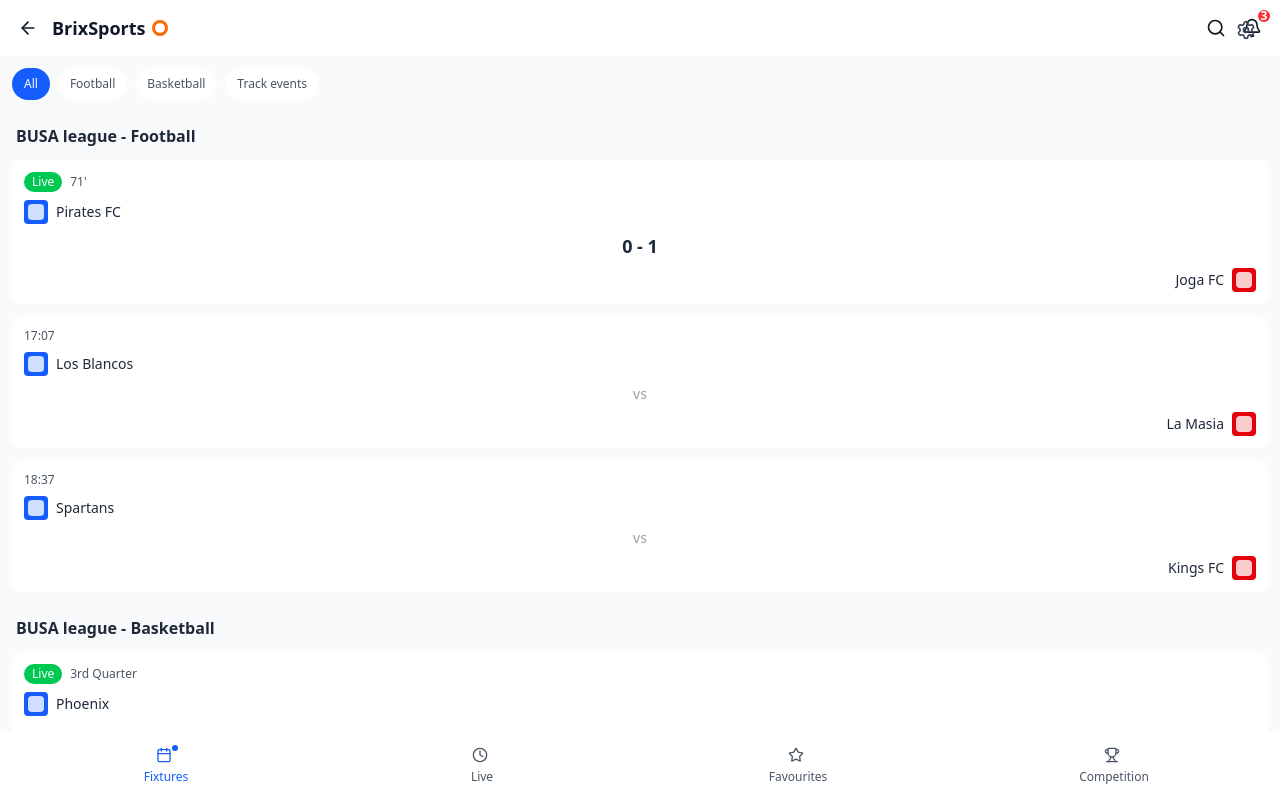
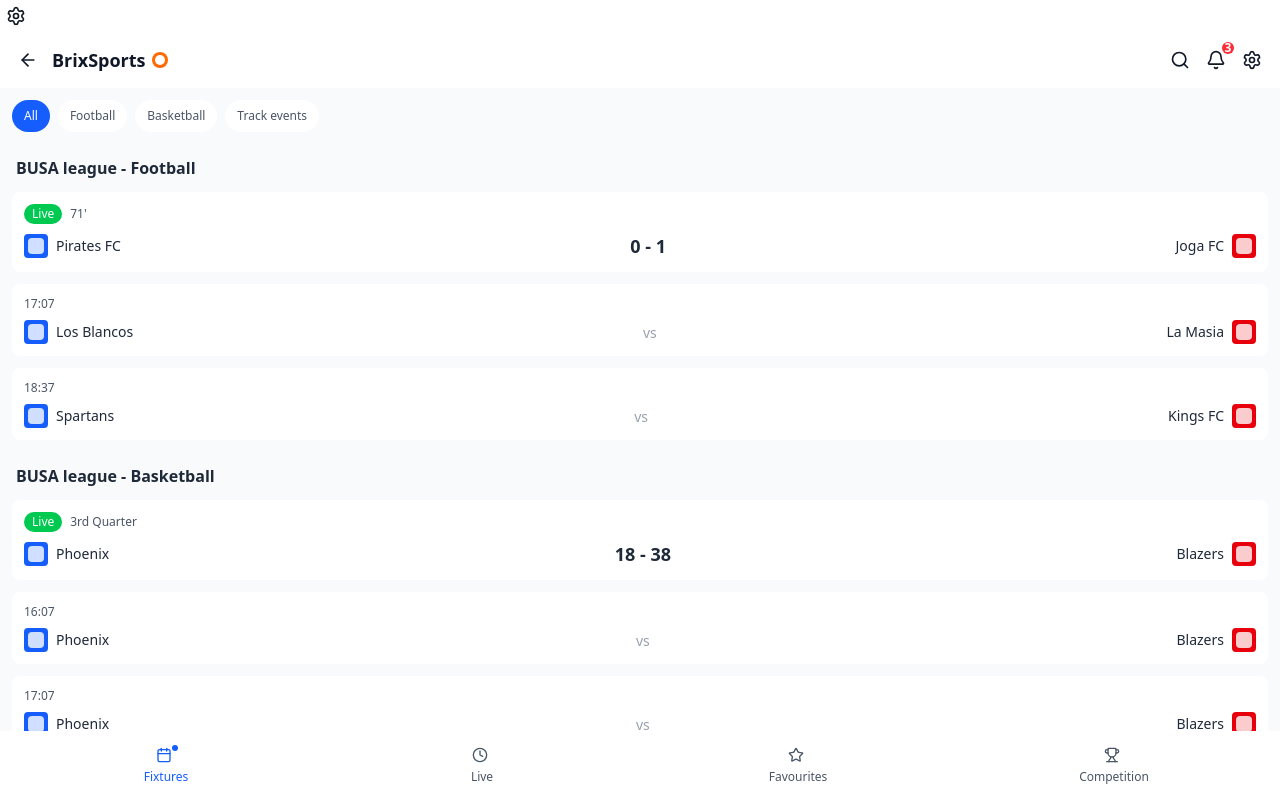
Before and after one commit to Mariamyussuf/Brixsport, a Next.js app: page / in a window 1280 px wide. Shown: the top 800 px of the page. Built offline with nearby package versions, Linux system fonts and the light colour scheme.

Commit message:
modified:   src/components/FootballScreen/Homescreen.tsx 	modified:   src/components/shared/SettingsLauncher.tsx

```diff
--- a/src/components/FootballScreen/Homescreen.tsx
+++ b/src/components/FootballScreen/Homescreen.tsx
@@ -2,6 +2,7 @@
 
 import React, { useState } from 'react';
 import { Search, Bell, Clock, Star, Calendar, Trophy, ArrowLeft, Menu, X } from 'lucide-react';
+import SettingsLauncher from '../shared/SettingsLauncher';
 import { useRouter } from 'next/navigation';
 import Favouritesscreen from './Favouritesscreen';
 import { useI18n } from '../shared/I18nProvider';
@@ -272,15 +273,15 @@ const Homescreen: React.FC = () => {
       </div>
 
       {/* Mobile-optimized match layout */}
-      <div className="space-y-2 sm:space-y-0 sm:flex sm:items-center sm:justify-between">
+      <div className="flex items-center justify-between">
         {/* Team 1 */}
-        <div className="flex items-center space-x-2 sm:space-x-3 flex-1 min-w-0">
+        <div className="flex items-center space-x-2 sm:space-x-3">
           <TeamLogo color={match.team1Color} />
           <span className="font-medium text-gray-800 dark:text-gray-100 text-sm sm:text-base truncate">{match.team1}</span>
         </div>
 
         {/* Score/VS - centered on mobile, inline on desktop */}
-        <div className="flex justify-center sm:px-3 sm:px-4 flex-shrink-0">
+        <div className="flex-1 text-center sm:text-right">
           {match.status === 'Live' && match.score1 !== undefined && match.score2 !== undefined ? (
             <span className="text-lg sm:text-xl font-bold text-gray-800 dark:text-gray-100">
               {match.score1} - {match.score2}
@@ -291,7 +292,7 @@ const Homescreen: React.FC = () => {
         </div>
 
         {/* Team 2 */}
-        <div className="flex items-center space-x-2 sm:space-x-3 flex-1 justify-end min-w-0">
+        <div className="flex items-center space-x-2 sm:space-x-3 justify-end">
           <span className="font-medium text-gray-800 dark:text-gray-100 text-sm sm:text-base truncate">{match.team2}</span>
           <TeamLogo color={match.team2Color} />
         </div>
@@ -402,6 +403,7 @@ const Homescreen: React.FC = () => {
                   <span className="text-white text-xs font-bold">3</span>
                 </div>
               </button>
+              <SettingsLauncher />
             </div>
           </div>
         </div>
--- a/src/components/shared/SettingsLauncher.tsx
+++ b/src/components/shared/SettingsLauncher.tsx
@@ -8,27 +8,25 @@ export default function SettingsLauncher() {
   const [open, setOpen] = React.useState(false);
   const pathname = usePathname();
 
-  // Hide the launcher on auth routes
-  if (pathname?.startsWith("/auth")) return null;
 
-  // Determine if we're on a page with its own header controls like notifications
-  const hasPageHeaderControls = [
-    "/search"
-    // Add other paths that have header controls here
-  ].some(path => pathname?.startsWith(path));
+  const handleKeyDown = (e) => {
+    if (e.key === 'Enter' || e.key === ' ') {
+      e.preventDefault();
+      setOpen(true);
+    }
+  };
 
   return (
     <>
-      {/* Fixed launcher button - positioned between search and notifications */}
-      <div className={`fixed ${hasPageHeaderControls ? 'top-14 sm:top-16' : 'top-3 sm:top-4'} right-4 sm:right-6 md:right-24 lg:right-32 z-40 pointer-events-none`}>
-        <button
-          aria-label="Open settings"
-          onClick={() => setOpen(true)}
-          className="pointer-events-auto w-9 h-9 sm:w-10 sm:h-10 rounded-full flex items-center justify-center text-gray-700 hover:bg-black/5 dark:text-white dark:hover:bg-white/10 transition-colors border border-black/10 dark:border-white/10"
-        >
-          <Settings className="w-5 h-5 sm:w-6 sm:h-6" />
-        </button>
-      </div>
+      <button
+        className="p-1.5 sm:p-2 hover:bg-gray-100 dark:hover:bg-gray-800 rounded-lg transition-colors relative"
+        aria-label="Settings"
+        onClick={() => setOpen(true)}
+        onKeyDown={handleKeyDown}
+        type="button"
+      >
+        <Settings className="w-5 h-5 sm:w-6 sm:h-6 text-gray-900 dark:text-white" />
+      </button>
 
       <SettingsSheet open={open} onClose={() => setOpen(false)} />
     </>
```
